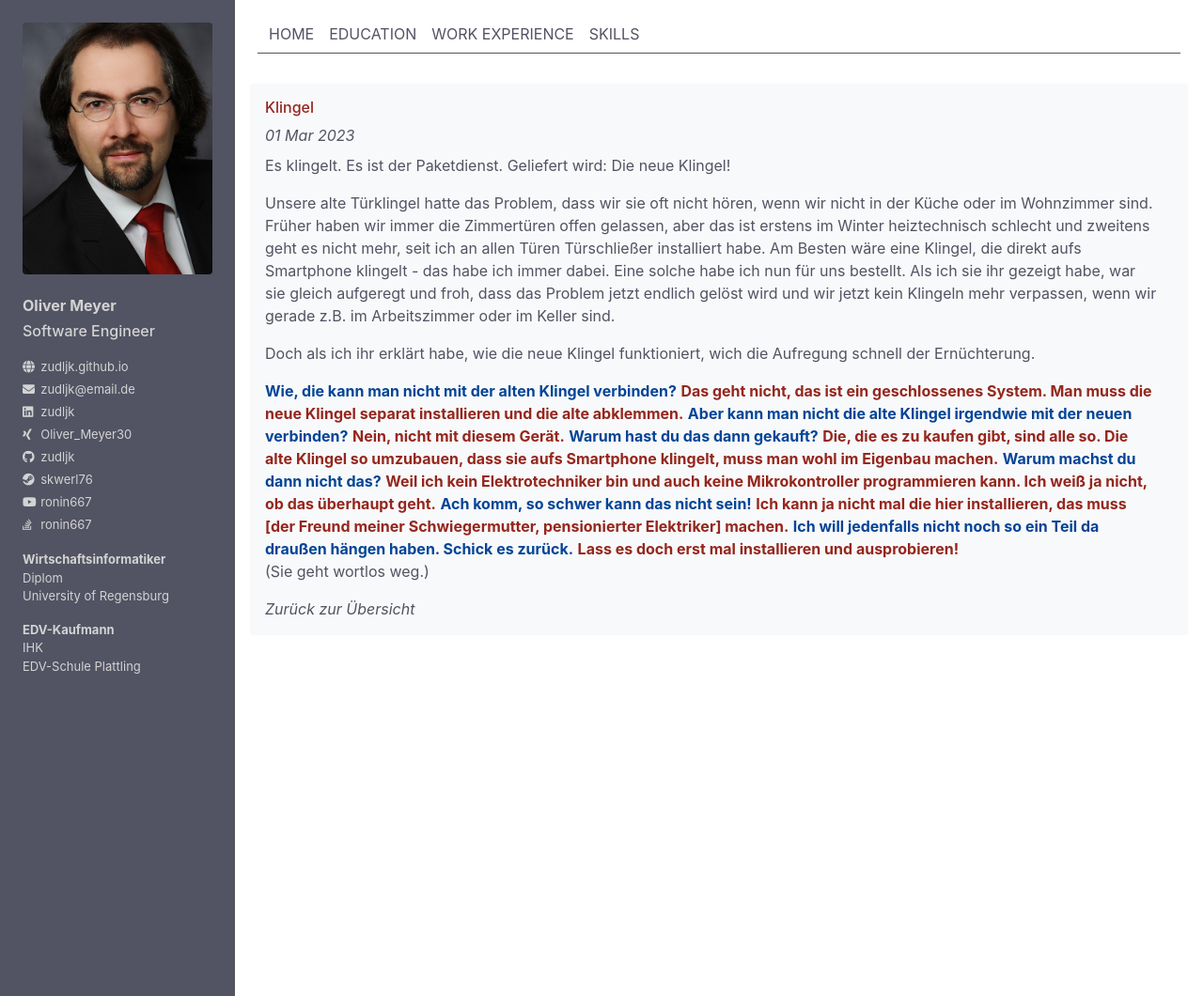
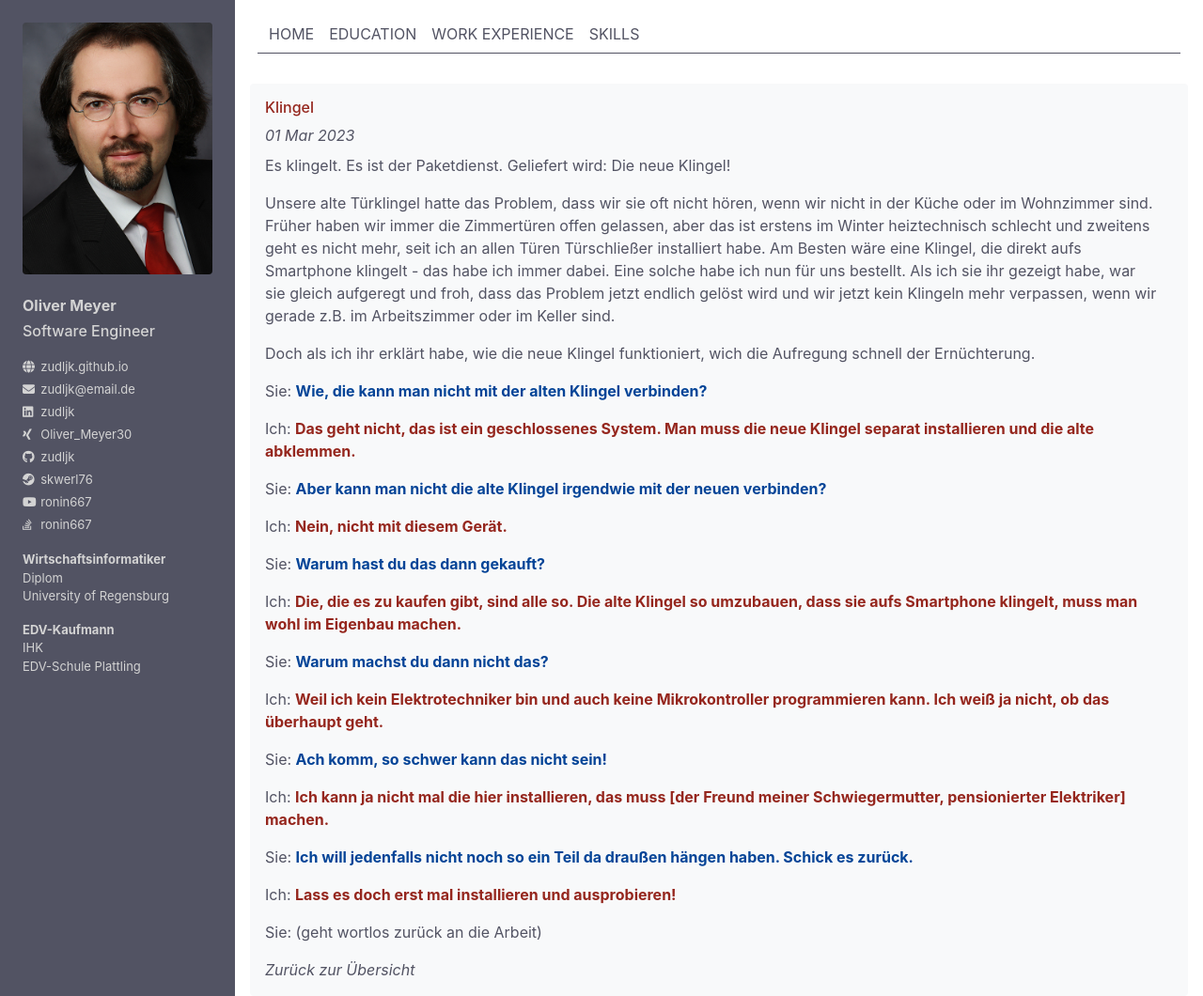
Before and after one commit to zudljk/zudljk.github.io, a Jekyll site: the page built from _posts/2023-03-01-klingel.md, in a window 1280 px wide and 1060 px high. Shown: the whole window at 94% size. Built offline with Jekyll 4.4.1, drawn with Linux system fonts in a browser that asks for light colours; nearby versions of some CDN libraries.

Commit message:
Update 2023-03-01-klingel.md

```diff
--- a/_posts/2023-03-01-klingel.md
+++ b/_posts/2023-03-01-klingel.md
@@ -12,41 +12,28 @@ Eine solche habe ich nun für uns bestellt. Als ich sie ihr gezeigt habe, war si
 
 Doch als ich ihr erklärt habe, wie die neue Klingel funktioniert, wich die Aufregung schnell der Ernüchterung.
 
+Sie: <her>Wie, die kann man nicht mit der alten Klingel verbinden?</her>
 
-<her>Wie, die kann man nicht mit der alten Klingel verbinden?</her>
+Ich: <me>Das geht nicht, das ist ein geschlossenes System. Man muss die neue Klingel separat installieren und die alte abklemmen.</me>
 
+Sie: <her>Aber kann man nicht die alte Klingel irgendwie mit der neuen verbinden?</her>
 
-<me>Das geht nicht, das ist ein geschlossenes System. Man muss die neue Klingel separat installieren und die alte abklemmen.</me>
+Ich: <me>Nein, nicht mit diesem Gerät.</me>
 
+Sie: <her>Warum hast du das dann gekauft?</her>
 
-<her>Aber kann man nicht die alte Klingel irgendwie mit der neuen verbinden?</her>
+Ich: <me>Die, die es zu kaufen gibt, sind alle so. Die alte Klingel so umzubauen, dass sie aufs Smartphone klingelt, muss man wohl im Eigenbau machen.</me>
 
+Sie: <her>Warum machst du dann nicht das?</her>
 
-<me>Nein, nicht mit diesem Gerät.</me>
+Ich: <me>Weil ich kein Elektrotechniker bin und auch keine Mikrokontroller programmieren kann. Ich weiß ja nicht, ob das überhaupt geht.</me>
 
+Sie: <her>Ach komm, so schwer kann das nicht sein!</her>
 
-<her>Warum hast du das dann gekauft?</her>
+Ich: <me>Ich kann ja nicht mal die hier installieren, das muss [der Freund meiner Schwiegermutter, pensionierter Elektriker] machen.</me>
 
+Sie: <her>Ich will jedenfalls nicht noch so ein Teil da draußen hängen haben. Schick es zurück.</her>
 
-<me>Die, die es zu kaufen gibt, sind alle so. Die alte Klingel so umzubauen, dass sie aufs Smartphone klingelt, muss man wohl im Eigenbau machen.</me>
+Ich: <me>Lass es doch erst mal installieren und ausprobieren!</me>
 
-
-<her>Warum machst du dann nicht das?</her>
-
-
-<me>Weil ich kein Elektrotechniker bin und auch keine Mikrokontroller programmieren kann. Ich weiß ja nicht, ob das überhaupt geht.</me>
-
-
-<her>Ach komm, so schwer kann das nicht sein!</her>
-
-
-<me>Ich kann ja nicht mal die hier installieren, das muss [der Freund meiner Schwiegermutter, pensionierter Elektriker] machen.</me>
-
-
-<her>Ich will jedenfalls nicht noch so ein Teil da draußen hängen haben. Schick es zurück.</her>
-
-
-<me>Lass es doch erst mal installieren und ausprobieren!</me>
-
-
-(Sie geht wortlos weg.)
+Sie: (geht wortlos zurück an die Arbeit)
```
